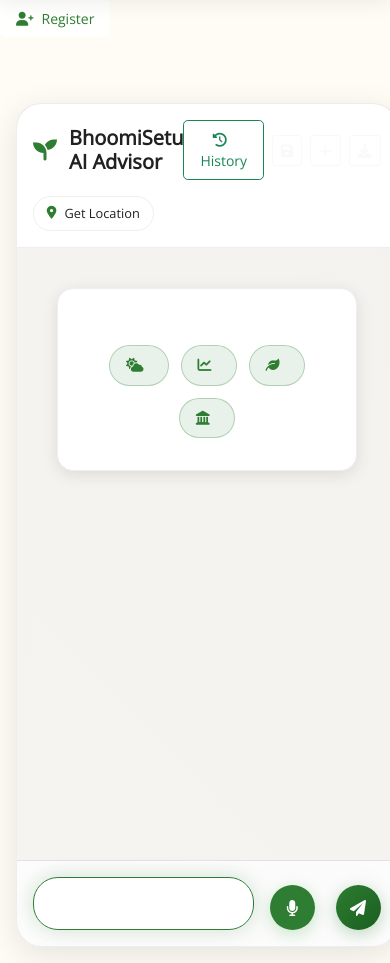
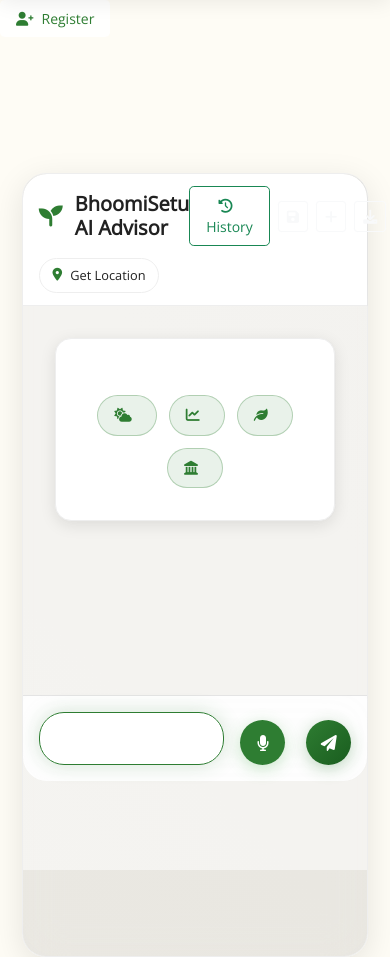
Before and after one commit to Thanush-41/NeoKisan-BhoomiSetu, a FastAPI app: template templates/chat.html in a window 390 px wide. Shown: the part 63-1026 px from the top of the page. Run offline with FastAPI, Linux system fonts and the light colour scheme; the template is opened without the code that fills it, so the values that code supplies are empty; some libraries are stand-ins or nearby versions.

Commit message:
Refactor chat UI for responsiveness and sticky elements
Overhauls the chat interface layout to improve usability and provide a better experience on both desktop and mobile devices.

The chat container is now centered with a fixed width on desktops. The chat header and input form are made sticky, ensuring they remain visible while scrolling through messages.

Additionally, specific styles are added for mobile screens to provide a full-width, optimized layout.

```diff
--- a/templates/chat.html
+++ b/templates/chat.html
@@ -185,11 +185,16 @@
         }
 
         .chat-container {
-            height: 100vh;
+            height: calc(100vh - 100px); /* Account for navbar */
             display: flex;
             flex-direction: column;
             position: relative;
             z-index: 10;
+            max-height: calc(100vh - 80px);
+            min-height: 600px; /* Minimum height for usability */
+            width: 800px; /* Fixed width */
+            max-width: 95vw; /* Responsive on mobile */
+            margin: 0 auto; /* Center the chat */
         }
 
         .chat-header {
@@ -199,9 +204,13 @@
             border-bottom: 1px solid var(--border-color);
             padding: 1rem 1.5rem;
             display: flex;
-            align-items: center;
-            justify-content: space-between;
+            flex-direction: column;
+            gap: 1rem;
             border-radius: 24px 24px 0 0;
+            flex-shrink: 0; /* Prevent shrinking */
+            position: sticky;
+            top: 0;
+            z-index: 15;
         }
 
         .chat-title {
@@ -327,6 +336,8 @@
             flex-direction: column;
             gap: 1rem;
             background: rgba(255, 255, 255, 0.5);
+            min-height: 0; /* Important for flex shrinking */
+            max-height: calc(100vh - 280px); /* Account for header and input */
         }
 
         .chat-messages::-webkit-scrollbar {
@@ -419,6 +430,10 @@
             border-top: 1px solid rgba(0, 0, 0, 0.1);
             padding: 1.5rem;
             border-radius: 0 0 24px 24px;
+            flex-shrink: 0; /* Prevent shrinking */
+            position: sticky;
+            bottom: 0;
+            z-index: 20;
         }
 
         .chat-input-form {
@@ -694,6 +709,25 @@
             .message-content {
                 max-width: 85%;
                 padding: 0.875rem 1rem;
+            }
+
+            .chat-container {
+                height: calc(100vh - 60px); /* Smaller navbar on mobile */
+                max-height: calc(100vh - 60px);
+                min-height: 500px;
+                width: 100%; /* Full width on mobile */
+                max-width: 100vw; /* Full viewport width on mobile */
+                margin: 0; /* Remove centering margin on mobile */
+            }
+
+            .chat-messages {
+                max-height: calc(100vh - 220px); /* Account for smaller header on mobile */
+                padding: 1rem;
+            }
+
+            .chat-header {
+                padding: 0.75rem 1rem;
+                gap: 0.75rem;
             }
 
             .chat-input-container {
@@ -846,9 +880,9 @@
     <div class="floating-particle" style="left: 80%; width: 5px; height: 5px; animation-delay: 4.5s;"></div>
     <div class="floating-particle" style="left: 90%; width: 4px; height: 4px; animation-delay: 1.5s;"></div>
 
-    <div class="container-fluid h-100 p-3" style="margin-top: 10px;">
-        <div class="row h-100 justify-content-center">
-            <div class="col-lg-10 col-xl-8 col-xxl-6">
+    <div class="container-fluid p-3" style="margin-top: 80px; height: calc(100vh - 80px); display: flex; flex-direction: column;">
+        <div class="row flex-grow-1 justify-content-center">
+            <div class="d-flex flex-column" style="width: 800px; max-width: 95vw;">
                 <div class="glass-container chat-container liquid-bg">
                     <!-- Chat Header -->
                     <div class="chat-header">
```
